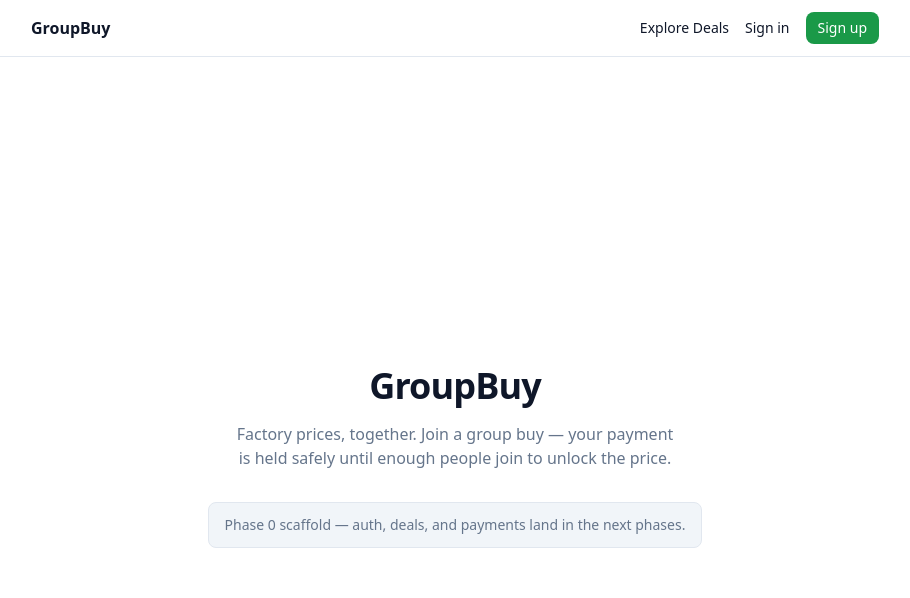
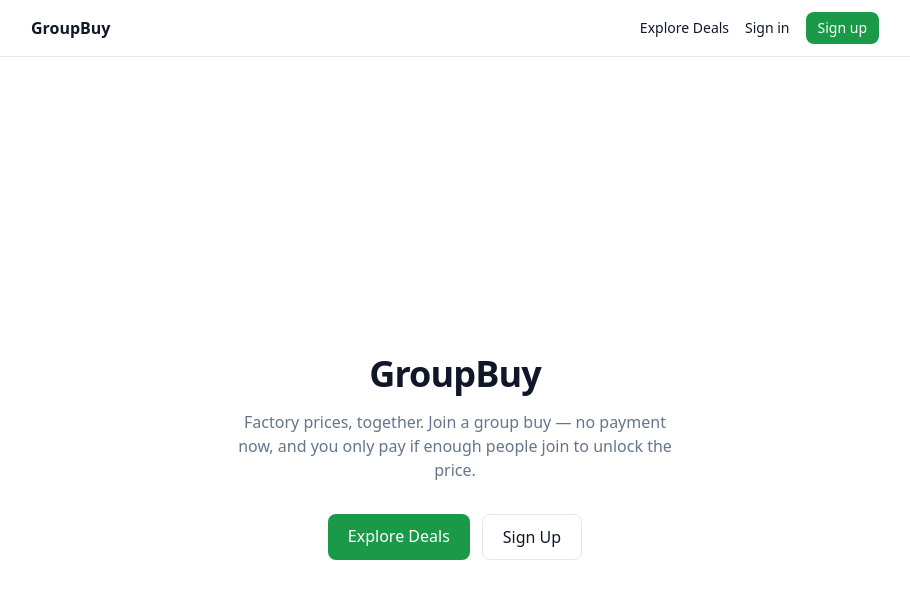
Before and after one commit to johnejalu-cell/groupbuy-global, a Next.js app: page / in a window 1280 px wide. Shown: the top 598 px of the page, without its empty margins (185-1095 px from the left). Built offline with nearby package versions, Linux system fonts and the light colour scheme; no server answers.

Commit message:
Update homepage text and add navigation links

```diff
--- a/app/page.tsx
+++ b/app/page.tsx
@@ -1,3 +1,5 @@
+import Link from 'next/link';
+
 export default function HomePage() {
   return (
     <main className="flex min-h-screen flex-col items-center justify-center px-6 text-center">
@@ -5,11 +7,22 @@ export default function HomePage() {
         GroupBuy
       </h1>
       <p className="mt-4 max-w-md text-muted-foreground">
-        Factory prices, together. Join a group buy — your payment is held
-        safely until enough people join to unlock the price.
+        Factory prices, together. Join a group buy — no payment now, and you
+        only pay if enough people join to unlock the price.
       </p>
-      <div className="mt-8 rounded-lg border border-border bg-muted px-4 py-3 text-sm text-muted-foreground">
-        Phase 0 scaffold — auth, deals, and payments land in the next phases.
+      <div className="mt-8 flex gap-3">
+        <Link
+          href="/deals"
+          className="rounded-lg bg-primary text-primary-foreground px-5 py-2.5 font-medium hover:opacity-90 transition"
+        >
+          Explore Deals
+        </Link>
+        <Link
+          href="/signup"
+          className="rounded-lg border border-border px-5 py-2.5 font-medium hover:bg-muted transition"
+        >
+          Sign Up
+        </Link>
       </div>
     </main>
   );
```
